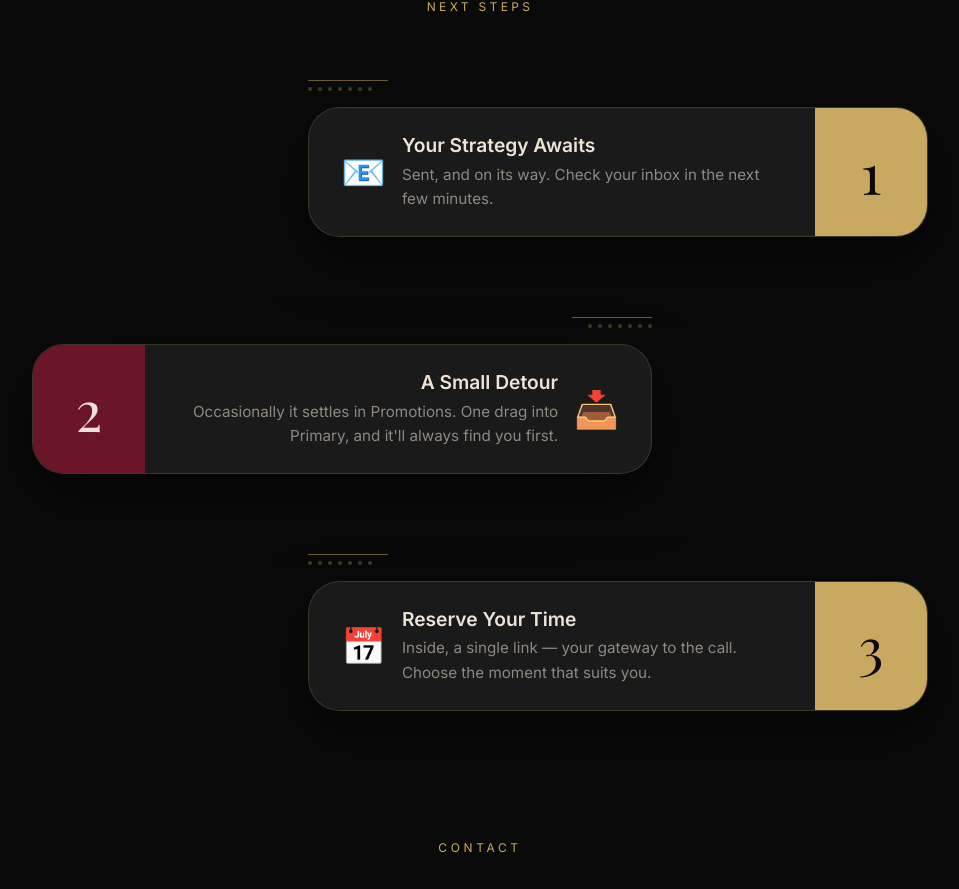
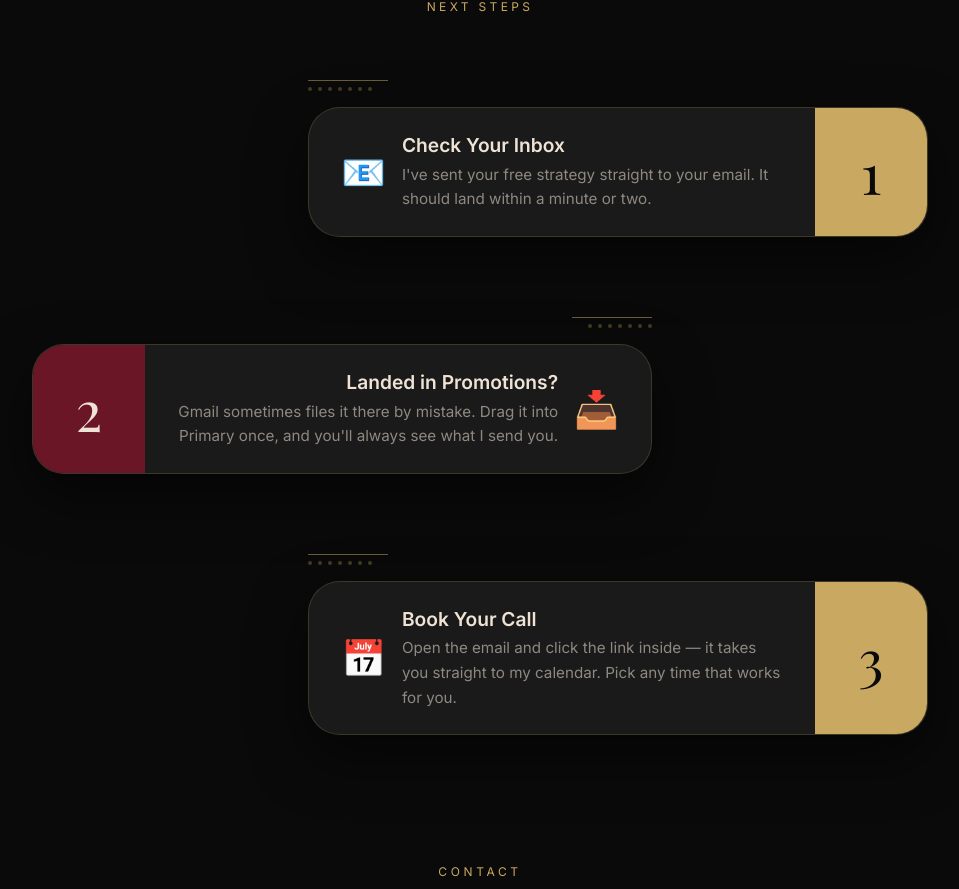
Before and after one commit to bhandarikritagya2055-debug/brand-landing, a Next.js app: page /thanks in a window 1280 px wide. Shown: the part 573-1462 px from the top of the page, without its empty margins (160-1119 px from the left). Built offline with nearby package versions, Linux system fonts and the light colour scheme.

Commit message:
thanks page: revert step copy to direct wording

```diff
--- a/app/thanks/ThanksClient.tsx
+++ b/app/thanks/ThanksClient.tsx
@@ -20,24 +20,24 @@ const steps: Step[] = [
   {
     n: "1",
     emoji: "📧",
-    title: "Your Strategy Awaits",
-    text: "Sent, and on its way. Check your inbox in the next few minutes.",
+    title: "Check Your Inbox",
+    text: "I've sent your free strategy straight to your email. It should land within a minute or two.",
     side: "right",
     badge: "gold",
   },
   {
     n: "2",
     emoji: "📥",
-    title: "A Small Detour",
-    text: "Occasionally it settles in Promotions. One drag into Primary, and it'll always find you first.",
+    title: "Landed in Promotions?",
+    text: "Gmail sometimes files it there by mistake. Drag it into Primary once, and you'll always see what I send you.",
     side: "left",
     badge: "burgundy",
   },
   {
     n: "3",
     emoji: "📅",
-    title: "Reserve Your Time",
-    text: "Inside, a single link — your gateway to the call. Choose the moment that suits you.",
+    title: "Book Your Call",
+    text: "Open the email and click the link inside — it takes you straight to my calendar. Pick any time that works for you.",
     side: "right",
     badge: "gold",
   },
```
